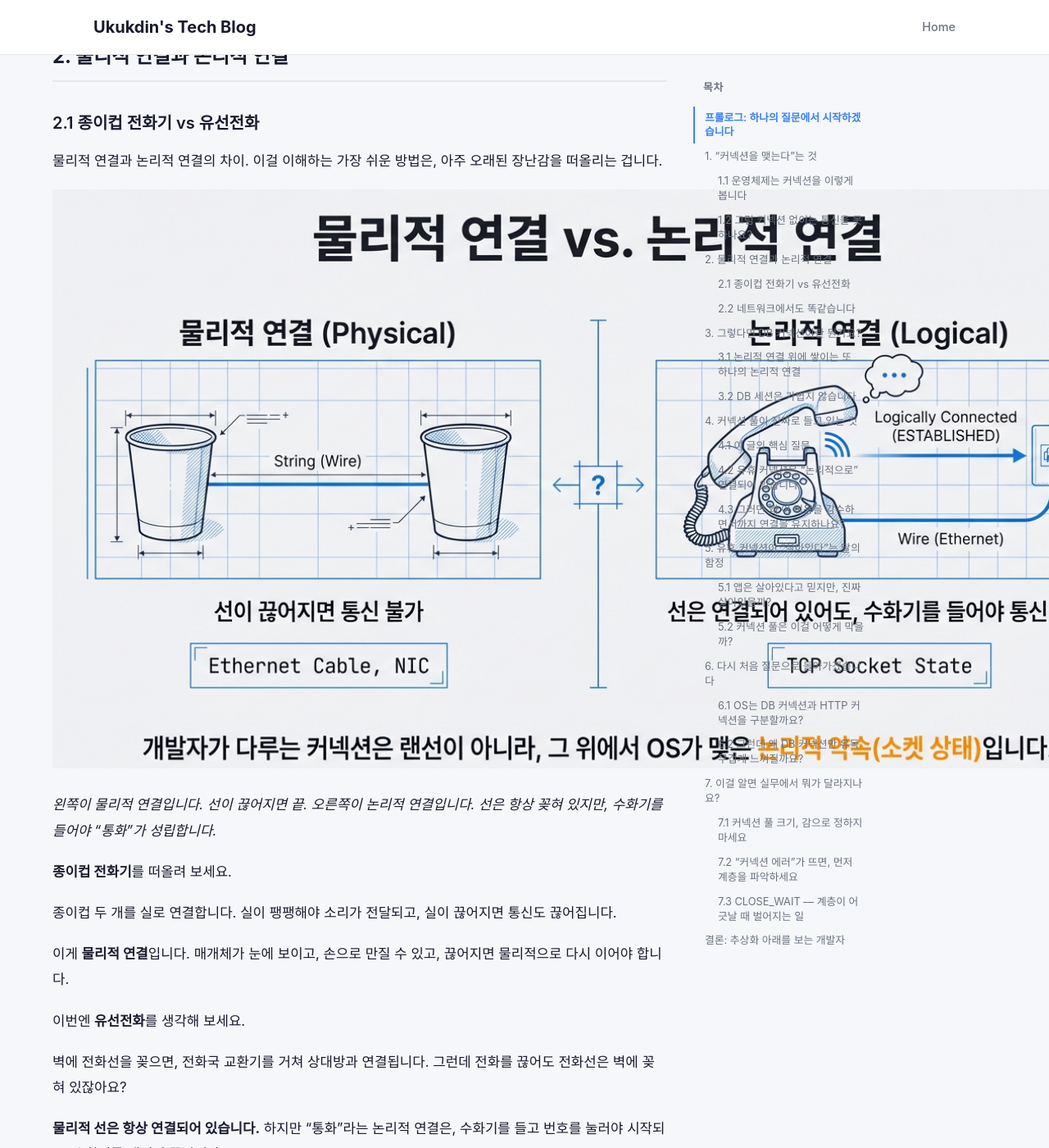
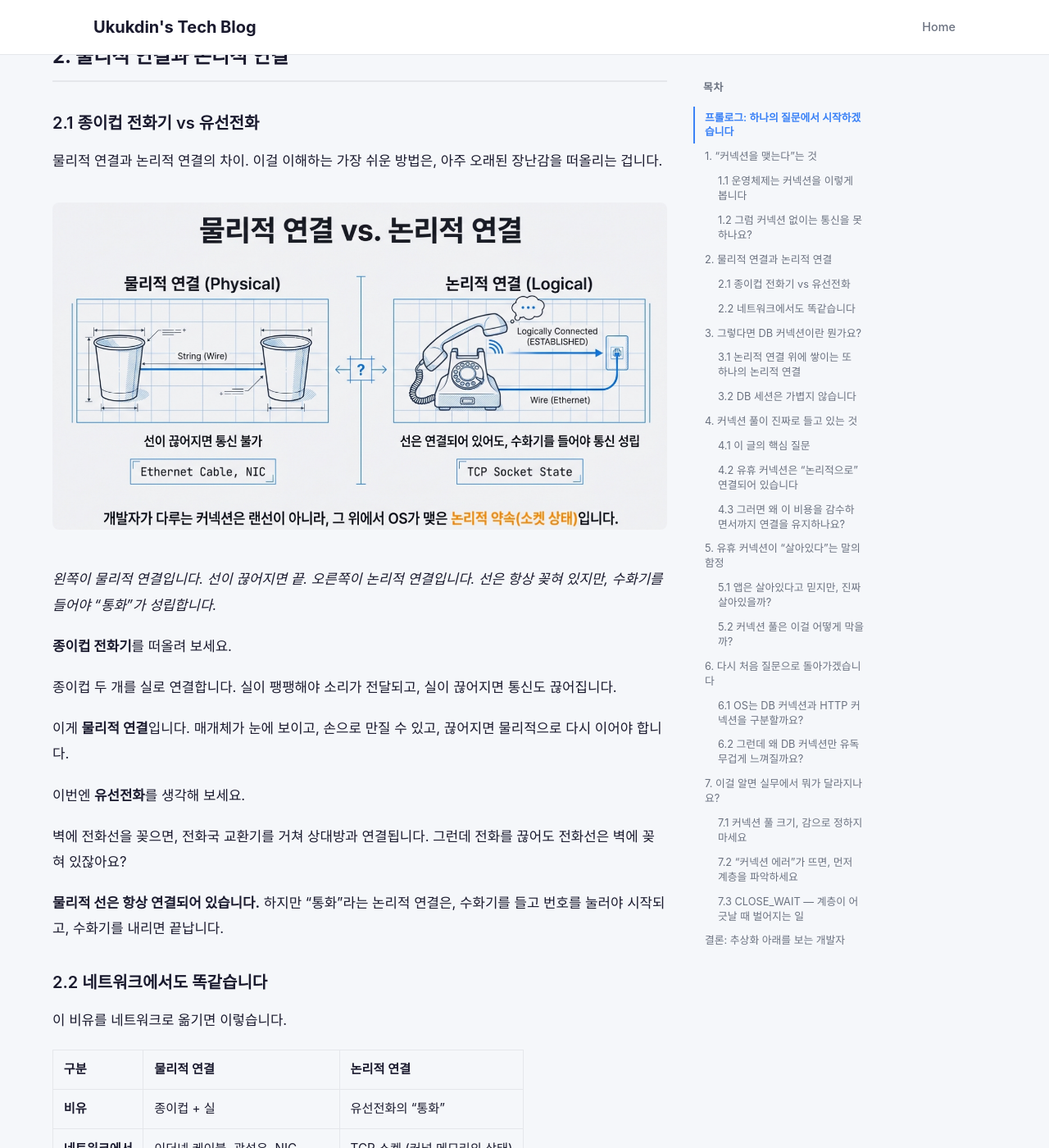
Before and after one commit to ukukdin/ukukdin.github.io, a Jekyll site: the page built from _posts/2026-02-06-what-is-conntection.md, in a window 1280 px wide and 1400 px high, scrolled down 2586 px. Shown: the whole window at 82% size. Built offline with Jekyll 4.4.1, drawn with Linux system fonts in a browser that asks for light colours.

Commit message:
포스트 본문 이미지 크기 제한 추가
Co-Authored-By: Claude Opus 4.6 <noreply@anthropic.com>

```diff
--- a/assets/css/main.css
+++ b/assets/css/main.css
@@ -300,6 +300,13 @@ a:hover {
   line-height: 1.85;
 }
 
+.post-detail__content img {
+  max-width: 100%;
+  height: auto;
+  border-radius: 8px;
+  margin: 1rem 0;
+}
+
 .post-detail__content h2 {
   font-size: 1.5rem;
   font-weight: 700;
```
